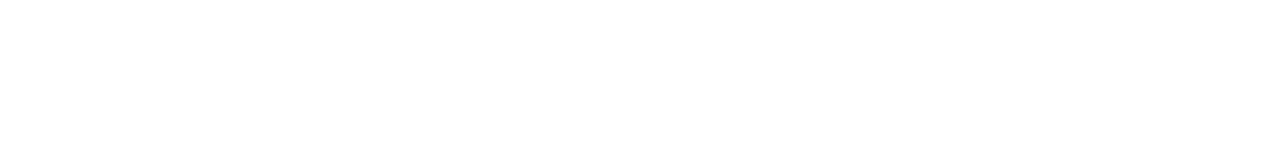
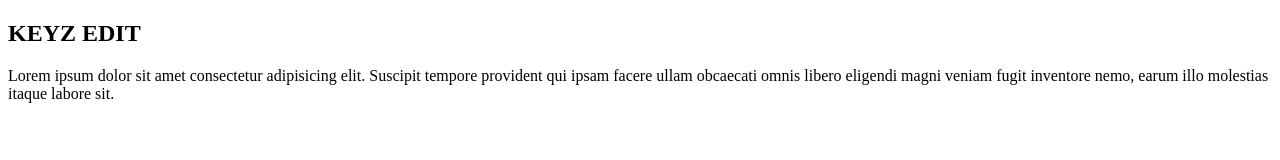
Before and after one commit to bi617/Git_hub, a plain HTML site: page about.html in a window 1280 px wide. Drawn offline with Linux system fonts and the light colour scheme.

Commit message:
4:07 16-04-2026 change in file

```diff
--- a/about.html
+++ b/about.html
@@ -6,6 +6,8 @@
     <title>Document</title>
 </head>
 <body>
+    <h2>KEYZ EDIT </h2>
+    <P>Lorem ipsum dolor sit amet consectetur adipisicing elit. Suscipit tempore provident qui ipsam facere ullam obcaecati omnis libero eligendi magni veniam fugit inventore nemo, earum illo molestias itaque labore sit.</P>
 
 </body>
 </html>
```
